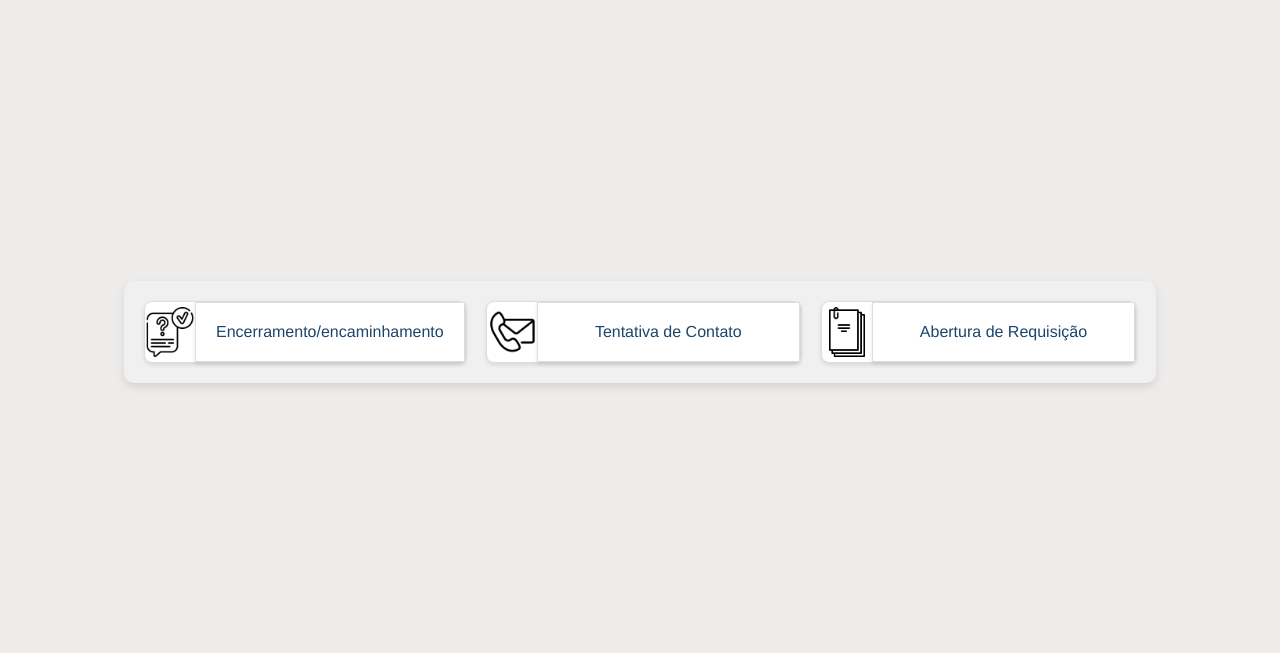
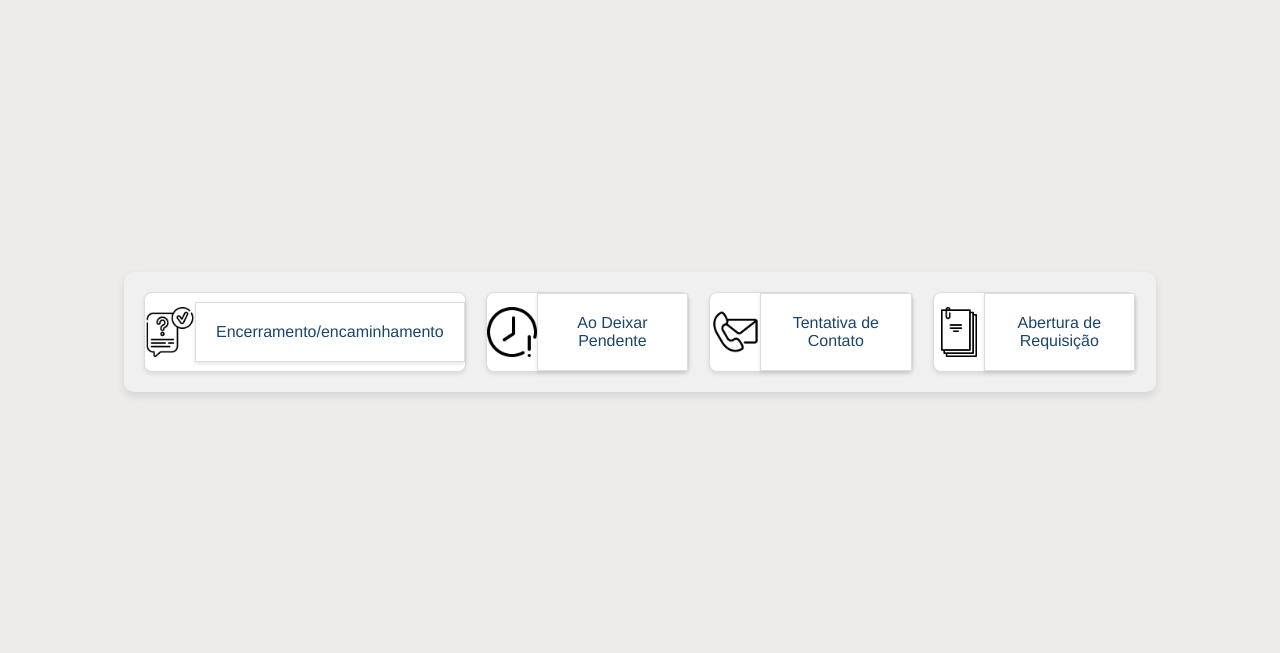
Before and after one commit to IsmaelPuridade/Greador_Script, a plain HTML site: page index.html in a window 1280 px wide. Shown: the part 82-735 px from the top of the page. Drawn offline with Linux system fonts and the light colour scheme.

Commit message:
Adcionado o "Bloco" ao denxar pendente.
Ainda a pagina em Branco mas foi adcionado.

```diff
--- a/index.html
+++ b/index.html
@@ -43,6 +43,10 @@
 
             </div>
             <div class="Icone_Texto">
+                <img class="icons_box" src="./imagens/pendente.png">
+                <a href="tentativa_contato.html" class="small-box">Ao Deixar Pendente</a>
+            </div>
+            <div class="Icone_Texto">
                 <img class="icons_box" src="./imagens/tentativa_contato.png">
                 <a href="tentativa_contato.html" class="small-box">Tentativa de Contato</a>
             </div>
```
